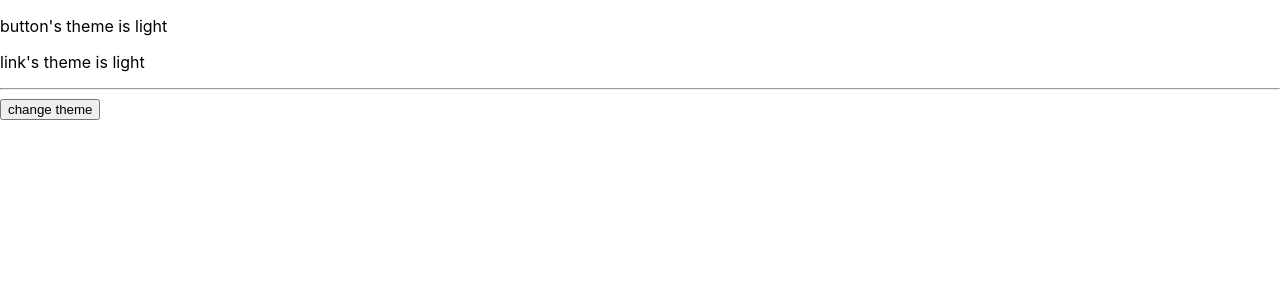
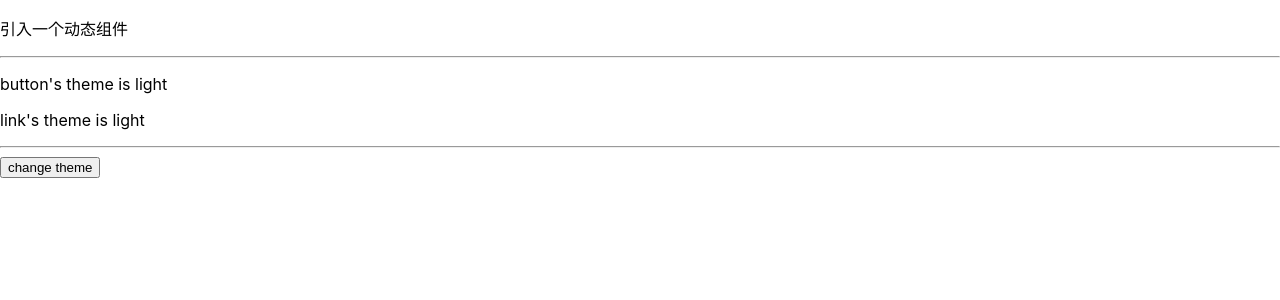
Before and after one commit to wumo1016/react_practice, a React (Create React App) app in the folder react16-1/: page / in a window 1280 px wide. Shown: the top 300 px of the page. Built offline with nearby package versions, Linux system fonts and the light colour scheme.

Commit message:
feat(异步组件)

```diff
--- a/react16-1/src/components/advancedUse/index.js
+++ b/react16-1/src/components/advancedUse/index.js
@@ -1,8 +1,8 @@
 import React from 'react'
 // import UncontrolledDemo from './UncontrolledDemo'
 // import PortalsDemo from './PortalsDemo'
-import ContextDemo from './ContextDemo'
-// import LazyDemo from './LazyDemo'
+// import ContextDemo from './ContextDemo'
+import LazyDemo from './LazyDemo'
 // import SCUDemo from './SCUDemo'
 // import SCUDemo2 from './SCUDemo2'
 // import PureComponentDemo from './PureComponentDemo'
@@ -18,8 +18,8 @@ class AdvancedUse extends React.Component {
       <div>
         {/* <UncontrolledDemo /> */}
         {/* <PortalsDemo>Modal 内容</PortalsDemo> */}
-        <ContextDemo />
-        {/* <LazyDemo/> */}
+        {/* <ContextDemo /> */}
+        <LazyDemo />
         {/* <SCUDemo/> */}
         {/* <SCUDemo2/> */}
         {/* <PureComponentDemo/> */}
```
Also changed, not shown: react16-1/src/components/advancedUse/LazyDemo.js (+4 -5 lines), 1 other file (tests, documents, lock files or other folders).
